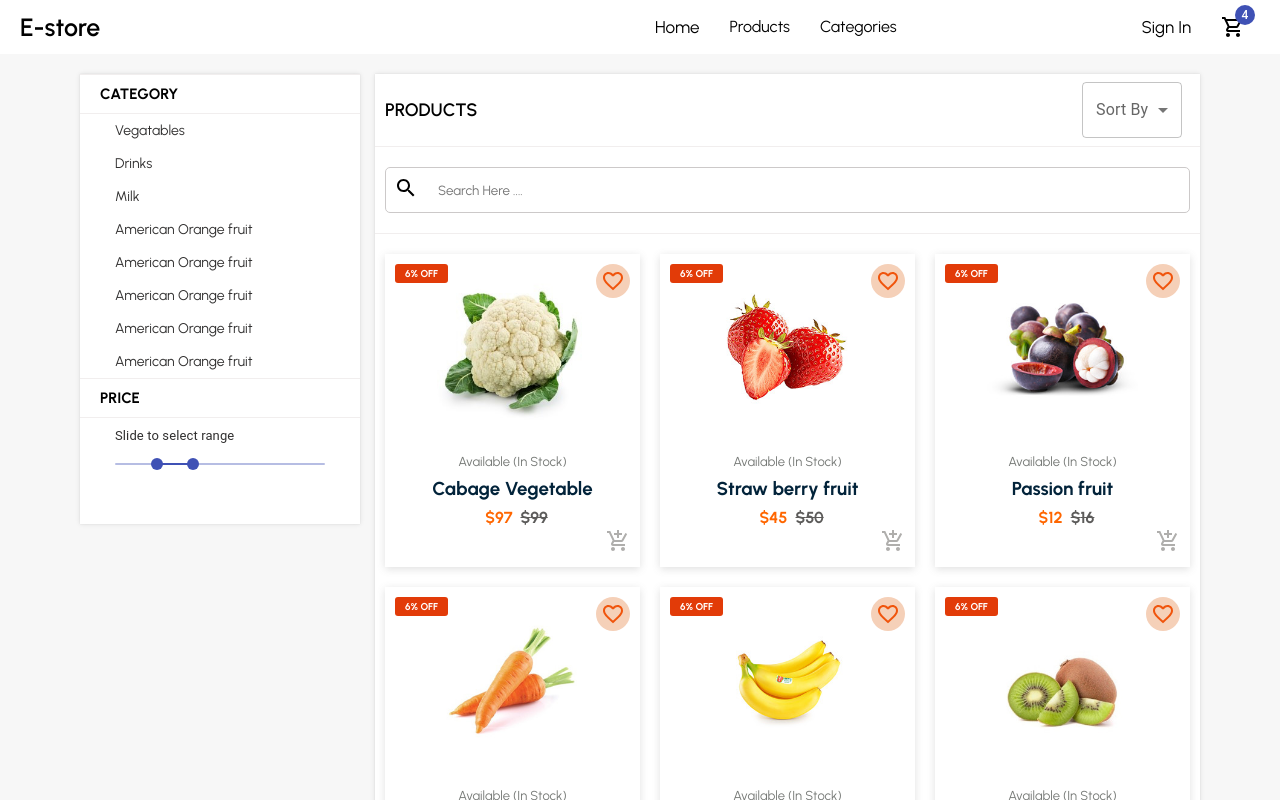
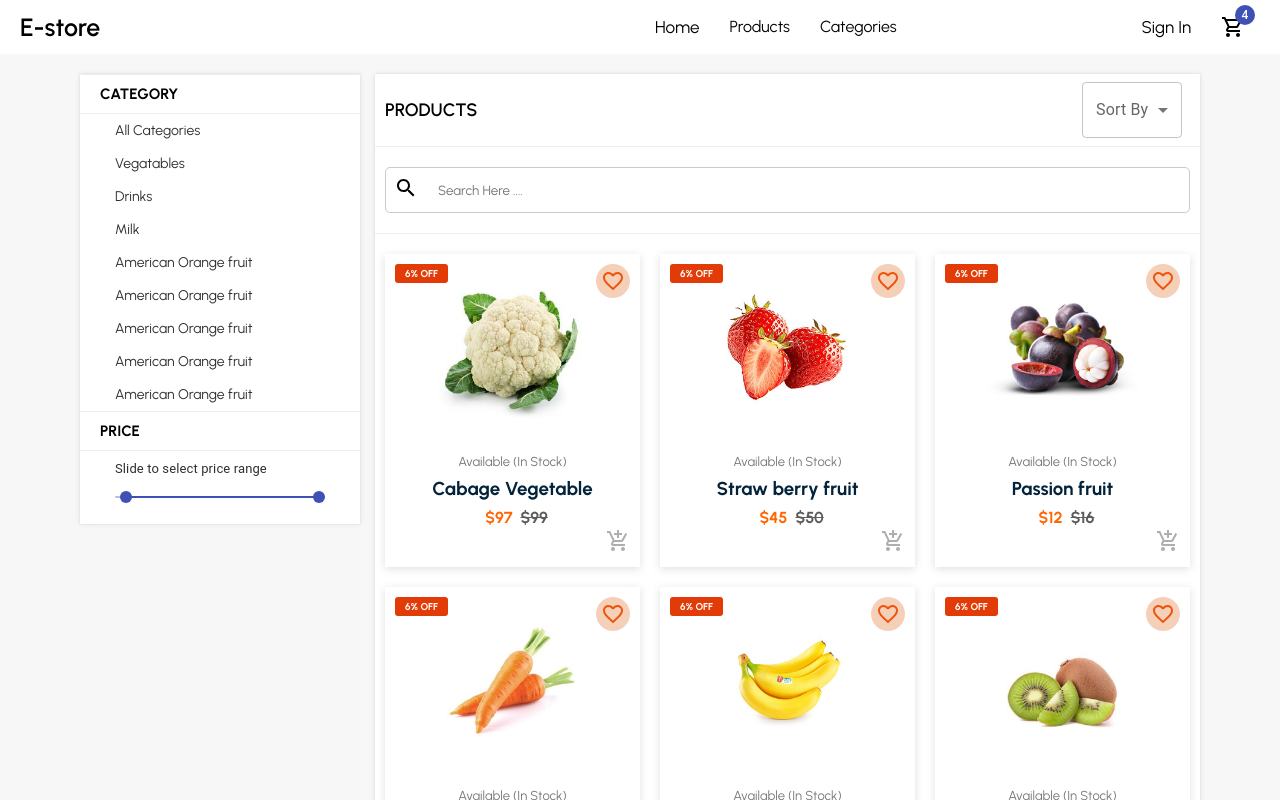
Before and after one commit to josherias/react-shop-ui, a React (Create React App) app: page /products in a window 1280 px wide. Shown: the top 800 px of the page. Built offline with nearby package versions, Linux system fonts and the light colour scheme.

Commit message:
added filtering functionality to products page

```diff
--- a/src/components/Category/CategorySlider.jsx
+++ b/src/components/Category/CategorySlider.jsx
@@ -18,7 +18,9 @@ const Title = styled.h3`
 
 function CategorySlider() {
   const context = useContext(ProductContext);
-  const { categories } = context;
+  const { categories: categoriesData } = context;
+
+  const categories = categoriesData.filter((c) => c.id);
 
   const settings = {
     dots: false,
--- a/src/components/Product/ProductsList.jsx
+++ b/src/components/Product/ProductsList.jsx
@@ -2,14 +2,11 @@ import styled from "styled-components";
 import SortComponent from "../common/SortComponent";
 import ProductItem from "./ProductItem";
 import SearchComponent from "../common/SearchComponent";
-import { ProductContext } from "../../context";
-import { useContext } from "react";
 
 import Box from "@mui/material/Box";
 import Grid from "@mui/material/Grid";
 import PaginationComponent from "../common/PaginationComponent";
 import Loading from "../common/Loading";
-import { products } from "../../data";
 
 const Wrapper = styled.div`
   background-color: #fff;
@@ -45,10 +42,7 @@ const List = styled.div`
   padding: 10px 0px;
 `;
 
-function ProductsList() {
-  const context = useContext(ProductContext);
-  const { loading, productsData, searchQuery, handleSearch } = context;
-
+function ProductsList({ loading, productsData, searchQuery, handleSearch }) {
   return (
     <Wrapper>
       <TopSection>
--- a/src/components/SideBar/SideBar.jsx
+++ b/src/components/SideBar/SideBar.jsx
@@ -47,7 +47,14 @@ const Slider = styled.div`
   padding: 8px 35px;
 `;
 
-function SideBar() {
+function SideBar({
+  onItemSelect,
+  selectedItem,
+  priceValue,
+  onPriceChange,
+  minPrice,
+  maxPrice,
+}) {
   const context = useContext(ProductContext);
   const { categories } = context;
   return (
@@ -55,13 +62,23 @@ function SideBar() {
       <Section>
         <Heading>Category</Heading>
         {categories.map((category) => (
-          <SectionItem>{category.title}</SectionItem>
+          <SectionItem
+            key={category.id || category.key}
+            onClick={() => onItemSelect(category)}
+          >
+            {category.title}
+          </SectionItem>
         ))}
       </Section>
       <Section>
         <Heading>Price</Heading>
         <Slider>
-          <SliderInput />
+          <SliderInput
+            value={priceValue}
+            onPriceChange={onPriceChange}
+            minPrice={minPrice}
+            maxPrice={maxPrice}
+          />
         </Slider>
       </Section>
     </Wrapper>
--- a/src/components/common/SliderInput.jsx
+++ b/src/components/common/SliderInput.jsx
@@ -9,17 +9,13 @@ const useStyles = makeStyles({
   },
 });
 
-function valuetext(value) {
-  return `${value}`;
-}
-
-export default function SliderInput() {
+export default function SliderInput({
+  value,
+  onPriceChange,
+  minPrice,
+  maxPrice,
+}) {
   const classes = useStyles();
-  const [value, setValue] = React.useState([20, 37]);
-
-  const handleChange = (event, newValue) => {
-    setValue(newValue);
-  };
 
   return (
     <div className={classes.root}>
@@ -28,14 +24,16 @@ export default function SliderInput() {
         style={{ fontSize: "13px", color: "#302f2f" }}
         gutterBottom
       >
-        Slide to select range
+        Slide to select price range
       </Typography>
       <Slider
+        id="price"
         value={value}
-        onChange={handleChange}
+        // min={minPrice}
+        // max={maxPrice}
+        onChange={onPriceChange}
         valueLabelDisplay="auto"
         aria-labelledby="range-slider"
-        getAriaValueText={valuetext}
       />
     </div>
   );
--- a/src/context.js
+++ b/src/context.js
@@ -22,15 +22,28 @@ class ProductProvider extends Component {
     singleAdd: {},
     loading: true,
     searchQuery: "",
+    selectedCategory: null,
+    priceValue: 0,
+    minPrice: 0,
+    maxPrice: 0,
   };
 
   componentDidMount() {
     const products = getProducts();
-    const categories = getCategories();
+    const categoriesData = getCategories();
+
+    const categories = [
+      { id: "", key: 0, title: "All Categories" },
+      ...categoriesData,
+    ];
+
     const offers = getOffers();
     const cart = getCart();
     const adds = getAdds();
     const add = { ...singleAdd };
+
+    let maxPrice = Math.max(...products.map((p) => p.price));
+    let minPrice = Math.min(...products.map((p) => p.price));
 
     this.setState({
       products,
@@ -39,6 +52,8 @@ class ProductProvider extends Component {
       cart,
       adds,
       singleAdd: add,
+      maxPrice,
+      priceValue: [minPrice, maxPrice],
     });
 
     this.setState({ loading: false });
@@ -57,18 +72,42 @@ class ProductProvider extends Component {
   };
 
   handleSearch = (query) => {
-    this.setState({ searchQuery: query });
+    this.setState({ searchQuery: query, selectedCategory: null });
+  };
+
+  handleCategorySelect = (category) => {
+    this.setState({ selectedCategory: category });
+    console.log(category);
+  };
+
+  handlePriceChange = (e, data) => {
+    this.setState({ priceValue: data, selectedCategory: null });
+    console.log(data);
   };
 
   getProductsData = () => {
-    const { products: allProducts, searchQuery } = this.state;
+    const {
+      products: allProducts,
+      searchQuery,
+      selectedCategory,
+      priceValue,
+    } = this.state;
     let filtered = allProducts;
 
     if (searchQuery) {
       filtered = allProducts.filter((p) =>
         p.title.toLowerCase().startsWith(searchQuery.toLowerCase())
       );
+    } else if (selectedCategory && selectedCategory.id) {
+      filtered = allProducts.filter(
+        (p) => p.category_id === selectedCategory.id
+      );
+    } else if (priceValue) {
+      filtered = allProducts.filter(
+        (p) => p.price >= priceValue[0] && p.price <= priceValue[1]
+      );
     }
+
     return { filtered };
   };
 
@@ -81,6 +120,8 @@ class ProductProvider extends Component {
           handleDetail: this.handleDetail,
           productsData: filtered,
           handleSearch: this.handleSearch,
+          onCategorySelect: this.handleCategorySelect,
+          onPriceChange: this.handlePriceChange,
         }}
       >
         {this.props.children}
--- a/src/data.js
+++ b/src/data.js
@@ -8,6 +8,7 @@ export const detailProduct = {
   oldPrice: 99,
   featured: true,
   description: "",
+  category: 1,
 };
 
 export const products = [
@@ -19,6 +20,7 @@ export const products = [
     oldPrice: 99,
     featured: true,
     description: "",
+    category_id: 1,
   },
 
   {
@@ -29,6 +31,7 @@ export const products = [
     oldPrice: 50,
     featured: true,
     description: "",
+    category_id: 4,
   },
   {
     id: 3,
@@ -38,6 +41,7 @@ export const products = [
     oldPrice: 16,
     featured: true,
     description: "",
+    category_id: 8,
   },
 
   {
@@ -48,6 +52,7 @@ export const products = [
     oldPrice: 10,
     featured: true,
     description: "",
+    category_id: 2,
   },
   {
     id: 5,
@@ -57,6 +62,7 @@ export const products = [
     oldPrice: 10,
     featured: true,
     description: "",
+    category_id: 1,
   },
   {
     id: 6,
@@ -66,6 +72,7 @@ export const products = [
     oldPrice: 70,
     featured: true,
     description: "",
+    category_id: 3,
   },
   {
     id: 7,
@@ -75,6 +82,7 @@ export const products = [
     oldPrice: 36,
     featured: true,
     description: "",
+    category_id: 4,
   },
   {
     id: 8,
@@ -84,6 +92,7 @@ export const products = [
     oldPrice: 30,
     featured: true,
     description: "",
+    category_id: 3,
   },
 ];
 
@@ -224,6 +233,7 @@ const cart = [
     oldPrice: 99,
     featured: true,
     description: "",
+    category_id: 1,
   },
 
   {
@@ -234,6 +244,7 @@ const cart = [
     oldPrice: 50,
     featured: true,
     description: "",
+    category_id: 1,
   },
   {
     id: 3,
@@ -243,6 +254,7 @@ const cart = [
     oldPrice: 16,
     featured: true,
     description: "",
+    category: 1,
   },
 ];
 
--- a/src/pages/Categories.jsx
+++ b/src/pages/Categories.jsx
@@ -54,7 +54,9 @@ const CategoryList = styled.div`
 
 function Categories() {
   const context = useContext(ProductContext);
-  const { categories, loading } = context;
+  const { categories: categoriesData, loading } = context;
+
+  const categories = categoriesData.filter((c) => c.id);
   return (
     <Container>
       <Wrapper>
--- a/src/pages/Products.jsx
+++ b/src/pages/Products.jsx
@@ -1,7 +1,8 @@
-import React from "react";
+import { useContext } from "react";
 import styled from "styled-components";
 import ProductsList from "../components/Product/ProductsList";
 import SideBar from "../components/SideBar/SideBar";
+import { ProductContext } from "../context";
 import { device } from "../responsive";
 
 const Container = styled.div`
@@ -21,10 +22,35 @@ const Container = styled.div`
 `;
 
 function Products() {
+  const context = useContext(ProductContext);
+  const {
+    loading,
+    productsData,
+    searchQuery,
+    handleSearch,
+    onCategorySelect,
+    selectedCategory,
+    priceValue,
+    onPriceChange,
+    minPrice,
+    maxPrice,
+  } = context;
   return (
     <Container>
-      <SideBar />
-      <ProductsList />
+      <SideBar
+        onItemSelect={onCategorySelect}
+        selectedItem={selectedCategory}
+        priceValue={priceValue}
+        onPriceChange={onPriceChange}
+        minPrice={minPrice}
+        maxPrice={maxPrice}
+      />
+      <ProductsList
+        loading={loading}
+        productsData={productsData}
+        searchQuery={searchQuery}
+        handleSearch={handleSearch}
+      />
     </Container>
   );
 }
```
